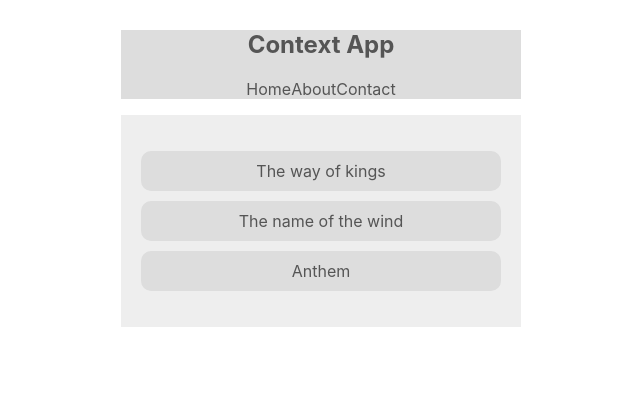
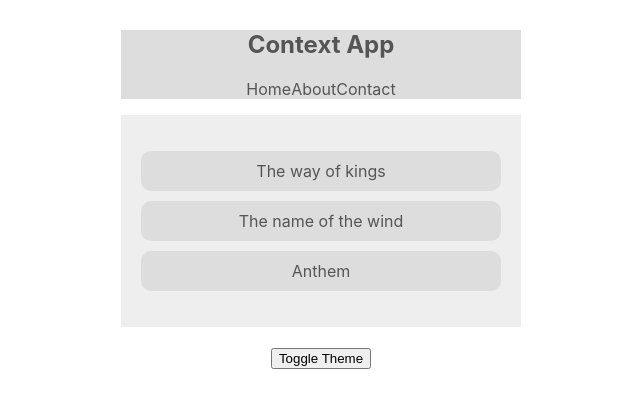
Before and after one commit to guilherme-leite/contextapp, a React (Create React App) app: page / in a window 1280 px wide. Shown: the top 408 px of the page, without its empty margins (319-959 px from the left). Built offline with nearby package versions, Linux system fonts and the light colour scheme.

Commit message:
Feat: Criando funcao toggleTheme no context e componente botao que utiliza o context dela que inverte o estado isLightTheme

```diff
--- a/src/App.js
+++ b/src/App.js
@@ -1,6 +1,7 @@
 import React from 'react';
 import BookList from './components/BookList';
 import NavBar from './components/NavBar';
+import ThemeToggle from './components/ThemeToggle';
 import ThemeContextProvider from './contexts/ThemeContext';
 
 function App() {
@@ -9,6 +10,7 @@
       <ThemeContextProvider>
         <NavBar />
         <BookList />
+        <ThemeToggle />
       </ThemeContextProvider>
     </div>
   );
--- a/src/components/NavBar.js
+++ b/src/components/NavBar.js
@@ -2,9 +2,10 @@
 import { ThemeContext } from '../contexts/ThemeContext';
 
 class NavBar extends Component {
-  static contextType = ThemeContext;
   render() {
-    const { isLightTheme, light, dark } = this.context;
+    return (
+      <ThemeContext.Consumer>{(context) => {
+        const { isLightTheme, light, dark } = context;
         const theme = isLightTheme ? light : dark;
         return (
           <nav style={{ background: theme.ui, color: theme.syntax }}>
@@ -16,6 +17,8 @@
             </ul>
           </nav>
         );
+      }}</ThemeContext.Consumer>
+    );
   }
 }
 
--- /dev/null
+++ b/src/components/ThemeToggle.js
@@ -0,0 +1,14 @@
+import React, { Component } from 'react'
+import { ThemeContext } from '../contexts/ThemeContext';
+
+class ThemeToggle extends Component {
+  static contextType = ThemeContext;
+  render() {
+    const { toggleTheme } = this.context;
+    return (
+      <button onClick={toggleTheme}>Toggle Theme</button>
+    );
+  }
+}
+
+export default ThemeToggle;
--- a/src/contexts/ThemeContext.js
+++ b/src/contexts/ThemeContext.js
@@ -8,9 +8,12 @@
     light: { syntax: '#555', ui: '#ddd', bg: '#eee' },
     dark: { syntax: '#ddd', ui: '#333', bg: '#555' }
    }
+   toggleTheme = () => {
+     this.setState({ isLightTheme: !this.state.isLightTheme })
+   }
   render() {
     return (
-      <ThemeContext.Provider value={{...this.state}}>
+      <ThemeContext.Provider value={{ ...this.state, toggleTheme: this.toggleTheme }}>
         {this.props.children}
       </ThemeContext.Provider>
     );
```
Lines whose indentation alone changed are shown as unchanged.
